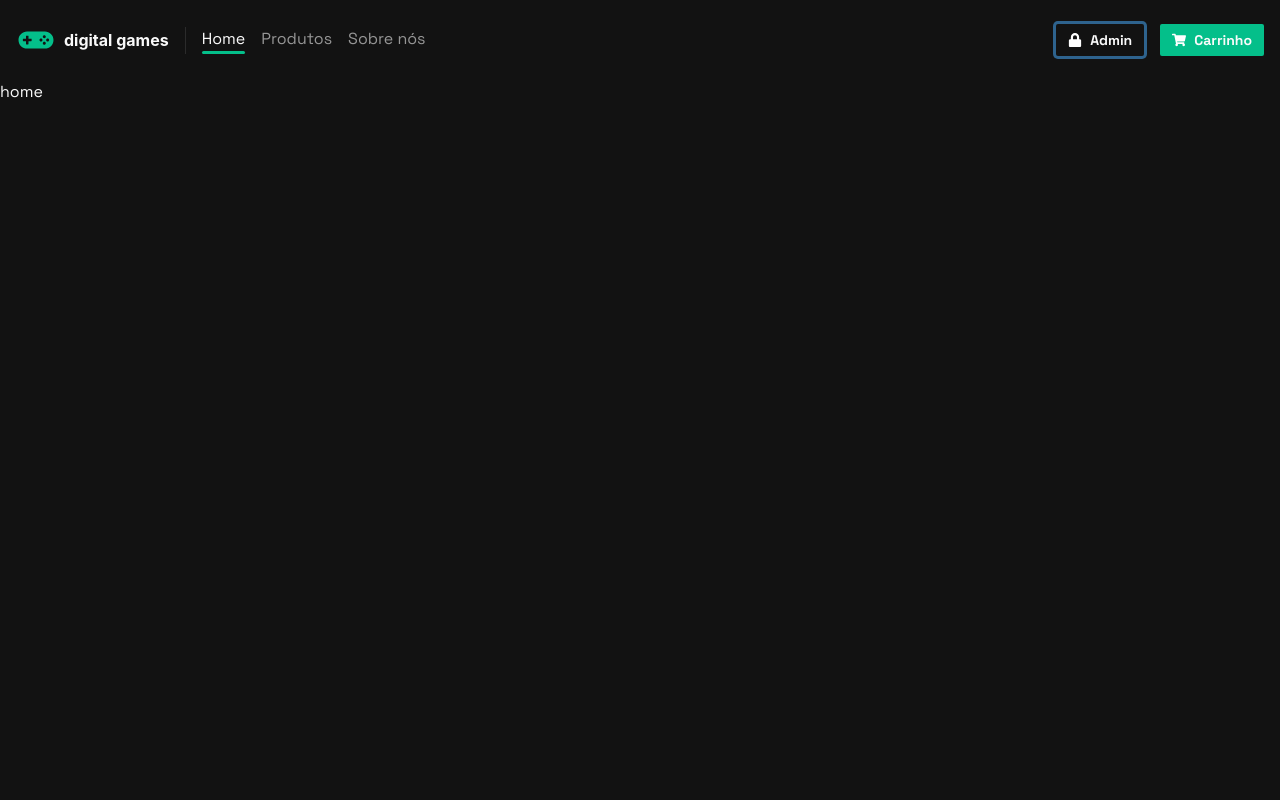
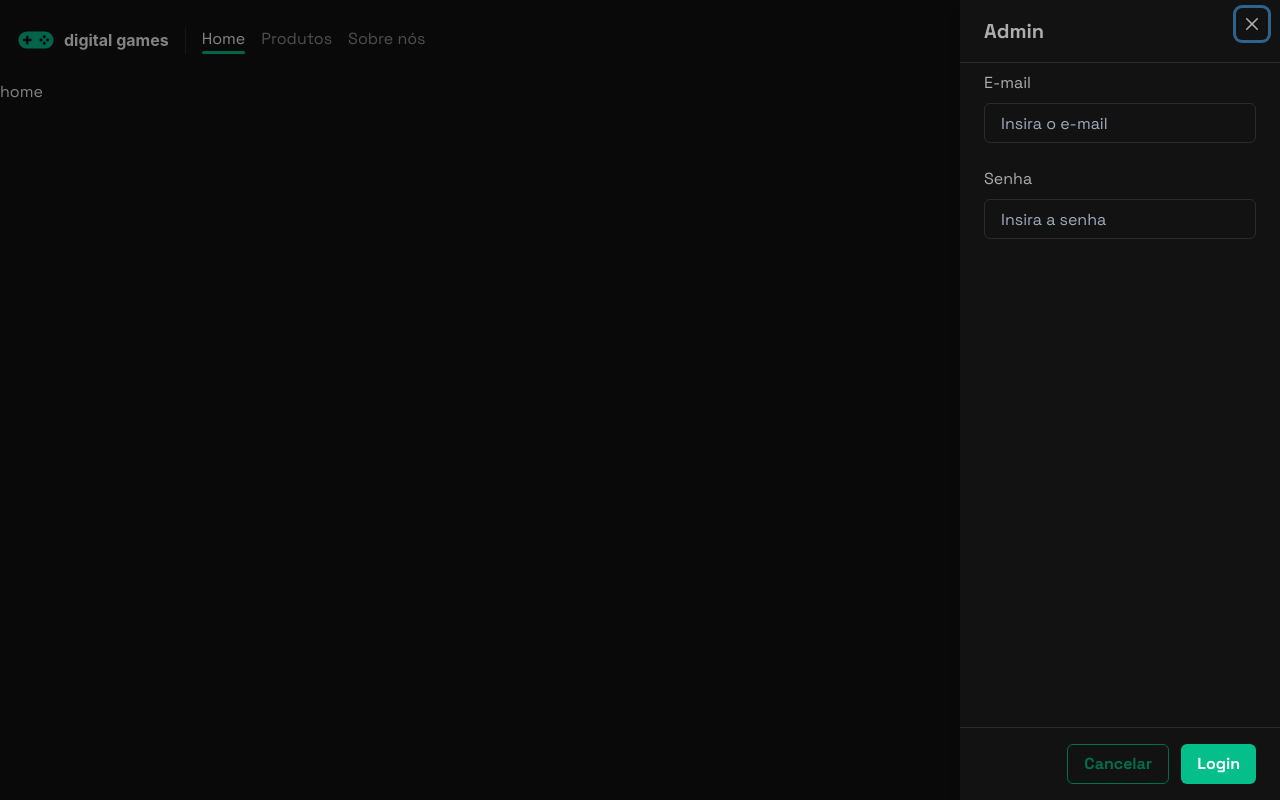
Before and after one commit to lui7henrique/dh-games-front, a Next.js app: page / in a window 1280 px wide. Both pictures are taken after a click on the button "Admin". Built offline with nearby package versions, Linux system fonts and the light colour scheme.

Commit message:
:sparkles: Admin drawer with fake login

```diff
--- a/package.json
+++ b/package.json
@@ -11,11 +11,14 @@
     "@chakra-ui/react": "^1.6.10",
     "@emotion/react": "^11",
     "@emotion/styled": "^11",
+    "@hookform/resolvers": "^2.8.8",
     "framer-motion": "^4",
     "next": "^12.1.4",
     "react": "^18.0.0",
     "react-dom": "17.0.2",
-    "react-icons": "^4.3.1"
+    "react-hook-form": "^7.29.0",
+    "react-icons": "^4.3.1",
+    "yup": "^0.32.11"
   },
   "devDependencies": {
     "@types/node": "16.11.6",
--- /dev/null
+++ b/src/components/DrawerAdmin/index.tsx
@@ -0,0 +1,155 @@
+import { useCallback } from 'react'
+import { useForm } from 'react-hook-form'
+import { yupResolver } from '@hookform/resolvers/yup'
+
+// Components
+import {
+  Button,
+  Drawer,
+  DrawerBody,
+  DrawerCloseButton,
+  DrawerContent,
+  DrawerFooter,
+  DrawerHeader,
+  DrawerOverlay,
+  Stack,
+  useToast
+} from '@chakra-ui/react'
+import { FieldText } from '../FieldText'
+
+import { sleep } from '../../utils/sleep'
+import { schema } from './schema'
+
+// Types
+type DrawerAdminProps = {
+  isOpen: boolean
+  onClose: () => void
+}
+
+type DrawerAdminForm = {
+  email: string
+  password: string
+}
+
+export const DrawerAdmin = (props: DrawerAdminProps) => {
+  /*
+  |-----------------------------------------------------------------------------
+  | Constants
+  |-----------------------------------------------------------------------------
+  |
+  |
+  */
+  const { isOpen, onClose } = props
+
+  const {
+    handleSubmit,
+    register,
+    formState: { isSubmitting, errors },
+    reset
+  } = useForm<DrawerAdminForm>({
+    resolver: yupResolver(schema())
+  })
+
+  const toast = useToast()
+
+  /*
+  |-----------------------------------------------------------------------------
+  | States
+  |-----------------------------------------------------------------------------
+  |
+  |
+  */
+
+  /*
+  |-----------------------------------------------------------------------------
+  | Functions / Components
+  |-----------------------------------------------------------------------------
+  |
+  |
+  */
+
+  const onSubmit = useCallback(
+    async (data: DrawerAdminForm) => {
+      await sleep(5000)
+
+      reset({
+        email: '',
+        password: ''
+      })
+
+      onClose()
+
+      toast({
+        title: 'Login feito com sucesso!',
+        description: `Bem vindo ${data.email}`,
+        status: 'success',
+        duration: 3000,
+        isClosable: true
+      })
+    },
+    [onClose, reset, toast]
+  )
+
+  /*
+  |-----------------------------------------------------------------------------
+  | Memos
+  |-----------------------------------------------------------------------------
+  |
+  |
+  */
+
+  /*
+  |-----------------------------------------------------------------------------
+  | Effects
+  |-----------------------------------------------------------------------------
+  |
+  |
+  */
+
+  /*
+  |-----------------------------------------------------------------------------
+  | Render
+  |-----------------------------------------------------------------------------
+  |
+  |
+  */
+  return (
+    <Drawer isOpen={isOpen} placement="right" onClose={onClose}>
+      <DrawerOverlay />
+
+      <DrawerContent backgroundColor="gray.900">
+        <DrawerCloseButton />
+        <DrawerHeader borderBottomWidth="1px">Admin</DrawerHeader>
+
+        <DrawerBody>
+          <Stack spacing="24px">
+            <FieldText
+              label="E-mail"
+              placeholder="Insira o e-mail"
+              {...register('email')}
+              error={errors.email}
+            />
+
+            <FieldText
+              label="Senha"
+              {...register('password')}
+              error={errors.password}
+              type="password"
+              placeholder="Insira a senha"
+            />
+          </Stack>
+        </DrawerBody>
+
+        <DrawerFooter borderTopWidth="1px">
+          <Button variant="outline" mr={3} onClick={onClose}>
+            Cancelar
+          </Button>
+
+          <Button onClick={handleSubmit(onSubmit)} isLoading={isSubmitting}>
+            Login
+          </Button>
+        </DrawerFooter>
+      </DrawerContent>
+    </Drawer>
+  )
+}
--- /dev/null
+++ b/src/components/DrawerAdmin/schema.ts
@@ -0,0 +1,12 @@
+import * as yup from 'yup'
+
+export const schema = () => {
+  return yup.object().shape({
+    email: yup
+      .string()
+      .email('Insira um e-mail válido')
+      .required('E-mail é obrigatório'),
+
+    password: yup.string().required('Senha é obrigatória')
+  })
+}
--- /dev/null
+++ b/src/components/FieldText/index.tsx
@@ -0,0 +1,82 @@
+import React, { forwardRef, ReactElement } from 'react'
+import { FieldError } from 'react-hook-form'
+
+import {
+  Input,
+  FormLabel,
+  InputGroup,
+  InputProps,
+  FormControl,
+  FormErrorMessage,
+  InputLeftElement,
+  InputRightElement
+} from '@chakra-ui/react'
+
+// Types
+type FieldTextProps = {
+  name: string
+  label?: string
+  error?: FieldError
+  inputLeftElement?: ReactElement
+  inputRightElement?: ReactElement
+} & InputProps
+
+const FieldTextBase: React.ForwardRefRenderFunction<
+  HTMLInputElement,
+  FieldTextProps
+> = (props, ref) => {
+  /*
+  |-----------------------------------------------------------------------------
+  | Constants
+  |-----------------------------------------------------------------------------
+  |
+  |
+  */
+
+  const { name, label, error, inputLeftElement, inputRightElement, ...rest } =
+    props
+
+  /*
+  |-----------------------------------------------------------------------------
+  | Renders
+  |-----------------------------------------------------------------------------
+  |
+  |
+  */
+
+  return (
+    <FormControl isInvalid={!!error}>
+      {!!label && <FormLabel htmlFor={name}>{label}</FormLabel>}
+
+      <InputGroup>
+        {inputLeftElement && (
+          <InputLeftElement h="auto" w="auto">
+            {inputLeftElement}
+          </InputLeftElement>
+        )}
+
+        <Input
+          id={name}
+          name={name}
+          ref={ref}
+          pl={inputLeftElement ? 'auto' : '4'}
+          _disabled={{
+            opacity: 0.7,
+            cursor: 'not-allowed'
+          }}
+          {...rest}
+        />
+
+        {inputRightElement && (
+          <InputRightElement h="auto" w="auto">
+            {inputRightElement}
+          </InputRightElement>
+        )}
+      </InputGroup>
+
+      {!!error && <FormErrorMessage>{error.message}</FormErrorMessage>}
+    </FormControl>
+  )
+}
+
+export const FieldText = forwardRef(FieldTextBase)
--- a/src/components/Header/index.tsx
+++ b/src/components/Header/index.tsx
@@ -1,12 +1,22 @@
 import { useCallback, useMemo } from 'react'
 import { useRouter } from 'next/router'
 
-import { Button, Flex, Heading, Stack, Text, useTheme } from '@chakra-ui/react'
+import {
+  Button,
+  Flex,
+  Heading,
+  Stack,
+  Text,
+  useDisclosure,
+  useTheme
+} from '@chakra-ui/react'
 
 import { IoLogoGameControllerA } from 'react-icons/io'
 import { FaLock, FaShoppingCart } from 'react-icons/fa'
 
 import Link from 'next/link'
+import { Limiter } from '../Limiter'
+import { DrawerAdmin } from '../DrawerAdmin'
 
 type ActiveLinkProps = {
   href: string
@@ -14,8 +24,33 @@ type ActiveLinkProps = {
 }
 
 export const Header = () => {
+  /*
+  |-----------------------------------------------------------------------------
+  | Constants
+  |-----------------------------------------------------------------------------
+  |
+  |
+  */
   const { colors } = useTheme()
   const { asPath, push } = useRouter()
+
+  const { isOpen, onOpen, onClose } = useDisclosure()
+
+  /*
+  |-----------------------------------------------------------------------------
+  | States
+  |-----------------------------------------------------------------------------
+  |
+  |
+  */
+
+  /*
+  |-----------------------------------------------------------------------------
+  | Functions / Components
+  |-----------------------------------------------------------------------------
+  |
+  |
+  */
 
   const Logo = useCallback(() => {
     return (
@@ -67,6 +102,14 @@ export const Header = () => {
     [asPath, colors]
   )
 
+  /*
+  |-----------------------------------------------------------------------------
+  | Memos
+  |-----------------------------------------------------------------------------
+  |
+  |
+  */
+
   const menu = useMemo(
     () => [
       {
@@ -85,15 +128,29 @@ export const Header = () => {
     []
   )
 
+  /*
+  |-----------------------------------------------------------------------------
+  | Effects
+  |-----------------------------------------------------------------------------
+  |
+  |
+  */
+
+  /*
+  |-----------------------------------------------------------------------------
+  | Render
+  |-----------------------------------------------------------------------------
+  |
+  |
+  */
+
   return (
     <>
-      <Flex
-        maxWidth="1280"
-        mx="auto"
+      <Limiter
+        d="flex"
         h="5rem"
         alignItems="center"
         justifyContent="space-between"
-        px="4"
       >
         <Stack
           direction="row"
@@ -132,6 +189,7 @@ export const Header = () => {
             leftIcon={<FaLock size={14} color="white" />}
             size="sm"
             borderRadius="sm"
+            onClick={onOpen}
           >
             Admin
           </Button>
@@ -150,7 +208,8 @@ export const Header = () => {
             Carrinho
           </Button>
         </Stack>
-      </Flex>
+      </Limiter>
+      <DrawerAdmin isOpen={isOpen} onClose={onClose} />
     </>
   )
 }
--- /dev/null
+++ b/src/components/Limiter/index.tsx
@@ -0,0 +1,31 @@
+import { Box, BoxProps } from '@chakra-ui/react'
+import { ReactNode } from 'react'
+
+type LimiterProps = {
+  children: ReactNode
+} & BoxProps
+
+export const Limiter = (props: LimiterProps) => {
+  /*
+  |-----------------------------------------------------------------------------
+  | Constants
+  |-----------------------------------------------------------------------------
+  |
+  |
+  */
+  const { children, ...rest } = props
+
+  /*
+  |-----------------------------------------------------------------------------
+  | Render
+  |-----------------------------------------------------------------------------
+  |
+  |
+  */
+
+  return (
+    <Box maxWidth="1280" mx="auto" px="4" {...rest}>
+      {children}
+    </Box>
+  )
+}
--- a/src/styles/theme.ts
+++ b/src/styles/theme.ts
@@ -1,6 +1,7 @@
-import { extendTheme } from '@chakra-ui/react'
+import { extendTheme, withDefaultColorScheme } from '@chakra-ui/react'
 
-export const theme = extendTheme({
+export const theme = extendTheme(
+  {
     colors: {
       gray: {
         50: '#fafafa',
@@ -9,9 +10,11 @@ export const theme = extendTheme({
         900: '#121212'
       },
       primary: {
+        400: '#05FFB8',
         500: '#04BF8A',
-      600: '#006e4f'
-      // ...
+        600: '#006e4f',
+        700: '#004430',
+        800: '#002218'
       }
     },
     styles: {
@@ -22,10 +25,15 @@ export const theme = extendTheme({
         },
         'h1, h2, h3, h4, h5, h6': {
           color: '#fafafa'
+        },
+        '*, *::before, *::after': {
+          borderColor: '#2B2B2B'
         }
       }
     },
     fonts: {
       body: 'Space Grotesk, sans-serif'
     }
-})
+  },
+  withDefaultColorScheme({ colorScheme: 'primary' })
+)
--- /dev/null
+++ b/src/utils/sleep.ts
@@ -0,0 +1,2 @@
+export const sleep = (ms: number) =>
+  new Promise((resolve) => setTimeout(resolve, ms))
```
Also changed, not shown: src/components/GameCard/index.tsx (deleted, +0 -35 lines), 1 other file (tests, documents, lock files or other folders). Lines whose indentation alone changed are shown as unchanged.
